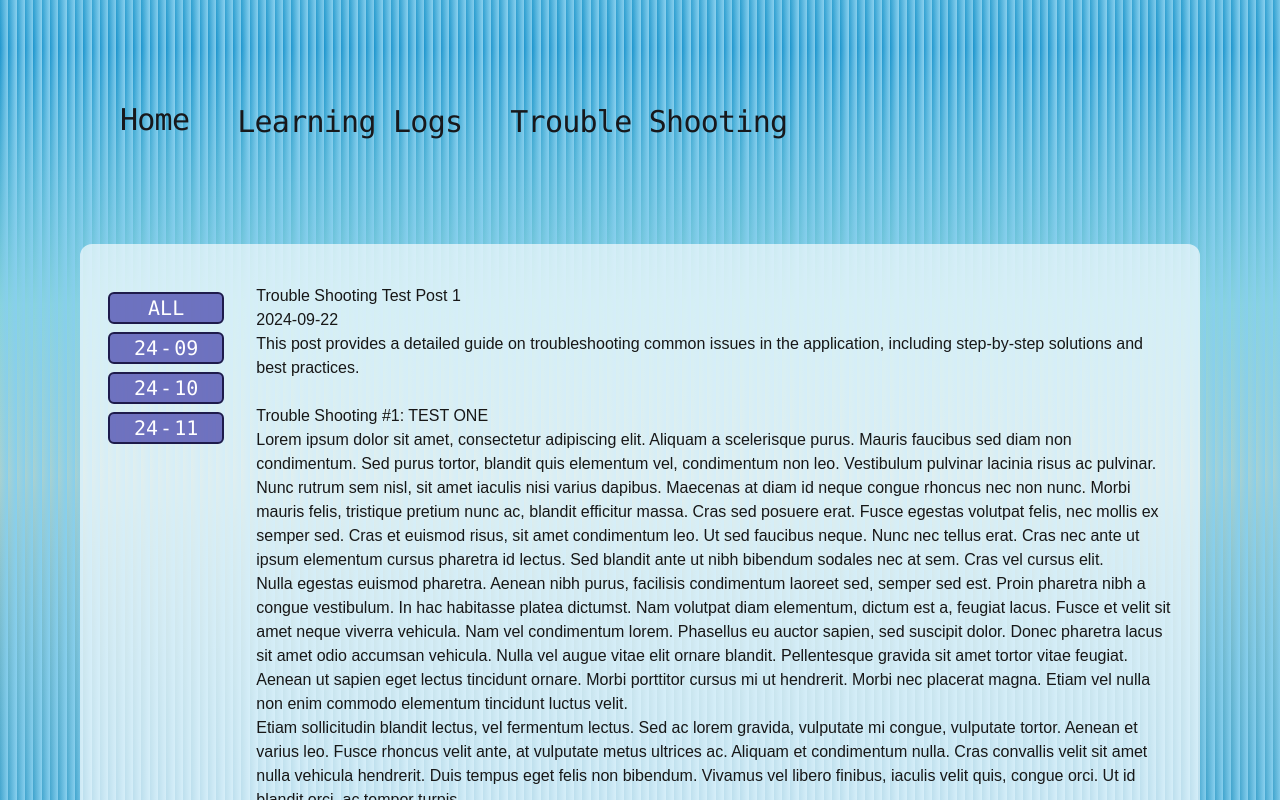
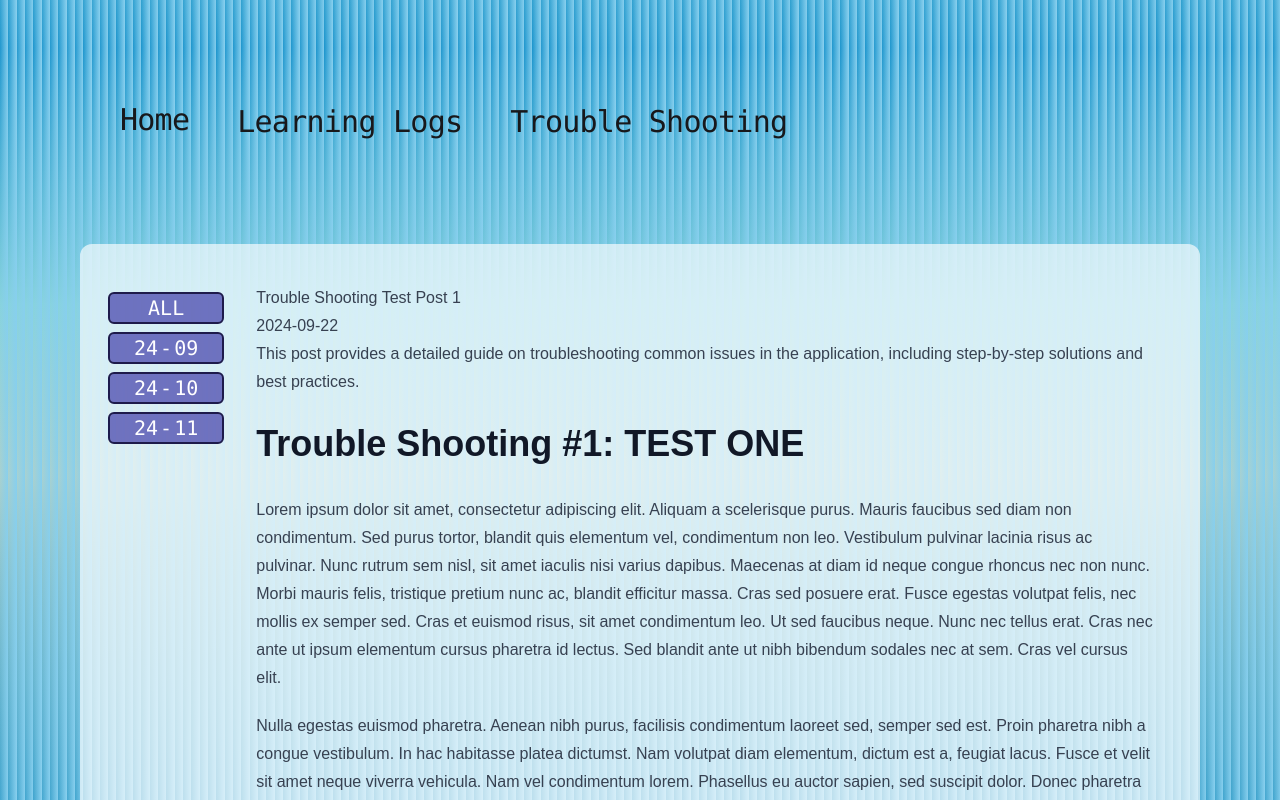
Before and after one commit to spaceofin/spaceofin.github.io, a Next.js app: page /trouble-shooting in a window 1280 px wide. Shown: the top 800 px of the page. Built offline with nearby package versions, Linux system fonts and the light colour scheme.

Commit message:
style: install @tailwindcss/typography and apply prose class to posts on trouble-shooting page

```diff
--- a/app/components/post-list.tsx
+++ b/app/components/post-list.tsx
@@ -19,7 +19,7 @@ export default function PostList({ posts }: { posts: MDXPost[] }) {
     <div className="flex h-full">
       <div className="flex-col overflow-y-auto">
         {filteredPosts.map((post, index) => (
-          <div key={index} className="flex-grow">
+          <div key={index} className="flex-grow mr-4">
             <div>{post.frontmatter.title}</div>
             <div>{post.frontmatter.date}</div>
             <div>{post.frontmatter.description}</div>
@@ -27,7 +27,7 @@ export default function PostList({ posts }: { posts: MDXPost[] }) {
             <div>{post.content}</div>
             <br />
             <br />
-            <hr />
+            <hr className=" border-blue-800" />
             <br />
           </div>
         ))}
--- a/app/trouble-shooting/page.tsx
+++ b/app/trouble-shooting/page.tsx
@@ -8,9 +8,11 @@ export default async function TroubleShooting() {
   const postDates = posts.map((post) => post.frontmatter.date);
 
   return (
-    <div className="flex h-full">
+    <div className="flex h-full w-full">
       <DateFilterNav postDates={postDates} />
-      <PostList posts={posts} />
+      <div className="prose max-w-full">
+        <PostList posts={posts} />
+      </div>
     </div>
   );
 }
--- a/content/trouble-shooting/test1.mdx
+++ b/content/trouble-shooting/test1.mdx
@@ -9,7 +9,7 @@ tags:
 category: nextjs
 ---
 
-Trouble Shooting #1: TEST ONE
+# Trouble Shooting #1: TEST ONE
 
 Lorem ipsum dolor sit amet, consectetur adipiscing elit. Aliquam a scelerisque
 purus. Mauris faucibus sed diam non condimentum. Sed purus tortor, blandit
--- a/content/trouble-shooting/test2.mdx
+++ b/content/trouble-shooting/test2.mdx
@@ -9,7 +9,7 @@ tags:
 category: nextjs
 ---
 
-Trouble Shooting #2: TEST TWO
+# Trouble Shooting #2: TEST TWO
 
 Donec tincidunt, ex ac facilisis vulputate, arcu dolor venenatis leo, at
 hendrerit augue lectus eget nisl. In commodo diam quis consequat faucibus.
--- a/content/trouble-shooting/test3.mdx
+++ b/content/trouble-shooting/test3.mdx
@@ -8,7 +8,7 @@ tags:
 category: nextjs
 ---
 
-Trouble Shooting #3: TEST THREE
+# Trouble Shooting #3: TEST THREE
 
 Nulla non lorem quam. Aliquam dapibus faucibus justo at interdum. Sed ut dolor
 eget lacus venenatis pretium. Etiam vulputate, ex sit amet maximus
--- a/content/trouble-shooting/test4.mdx
+++ b/content/trouble-shooting/test4.mdx
@@ -8,6 +8,6 @@ tags:
 category: nextjs
 ---
 
-Trouble Shooting #4: TEST FOUR
+# Trouble Shooting #4: TEST FOUR
 
 Morbi sodales urna eu orci hendrerit dignissim. Aliquam erat volutpat. Vestibulum ornare dignissim risus. Aliquam erat volutpat. Sed luctus ex ut urna dapibus, nec pharetra leo dapibus. Lorem ipsum dolor sit amet, consectetur adipiscing elit. Sed pellentesque at diam sit amet suscipit. Vivamus sed fermentum libero, ut finibus mauris. Pellentesque porta urna sit amet urna tincidunt, vitae pellentesque neque dignissim. Donec bibendum enim non mi suscipit, bibendum porta dolor semper. Praesent interdum ante velit, eget sollicitudin diam dapibus a. Nullam auctor, leo eget interdum dignissim, nisi dolor tincidunt mauris, et malesuada dolor sem nec elit. Proin laoreet et mi sed ullamcorper. Etiam placerat sem a fermentum aliquam.
--- a/content/trouble-shooting/test5.mdx
+++ b/content/trouble-shooting/test5.mdx
@@ -8,7 +8,7 @@ tags:
 category: react
 ---
 
-Trouble Shooting #5: TEST FIVE
+# Trouble Shooting #5: TEST FIVE
 
 In imperdiet nibh non elit suscipit, a mollis metus volutpat. Aliquam erat volutpat. Class aptent taciti sociosqu ad litora torquent per conubia nostra, per inceptos himenaeos. Donec accumsan leo nulla. Maecenas facilisis velit nec consequat luctus. Nulla imperdiet ut lectus sit amet porttitor. Curabitur at enim ipsum. Aenean ullamcorper mollis dolor at iaculis. Maecenas non consequat turpis. Quisque eget ex bibendum, porta ante quis, bibendum neque. Nam cursus quam ante, molestie pulvinar eros scelerisque quis. Praesent vestibulum velit a turpis vestibulum, sit amet blandit tellus aliquam. Maecenas sagittis malesuada felis, in placerat tortor commodo non.
 
--- a/content/trouble-shooting/test6.mdx
+++ b/content/trouble-shooting/test6.mdx
@@ -8,7 +8,7 @@ tags:
 category: react
 ---
 
-Trouble Shooting #6: TEST SIX
+# Trouble Shooting #6: TEST SIX
 
 Quisque vestibulum fringilla dui eget commodo. Phasellus gravida eu ligula vitae elementum. Etiam enim purus, ultrices vel fermentum a, faucibus quis ante. Sed a molestie ante, vitae iaculis ligula. Integer eu suscipit est, sit amet dapibus purus. Sed at risus sed libero fringilla fringilla. Vivamus vel sollicitudin libero. Nullam porttitor vitae nisi cursus ultricies. Class aptent taciti sociosqu ad litora torquent per conubia nostra, per inceptos himenaeos. Fusce nec nisi at mauris ullamcorper auctor vel ac nisi.
 
--- a/package.json
+++ b/package.json
@@ -15,6 +15,7 @@
     "@mdx-js/loader": "^3.0.1",
     "@mdx-js/react": "^3.0.1",
     "@next/mdx": "^14.2.13",
+    "@tailwindcss/typography": "^0.5.15",
     "@types/mdx": "^2.0.13",
     "dayjs": "^1.11.13",
     "next": "14.2.8",
--- a/tailwind.config.ts
+++ b/tailwind.config.ts
@@ -14,6 +14,6 @@ const config: Config = {
       },
     },
   },
-  plugins: [],
+  plugins: [require("@tailwindcss/typography")],
 };
 export default config;
```
Also changed, not shown: 1 other file (tests, documents, lock files or other folders).
